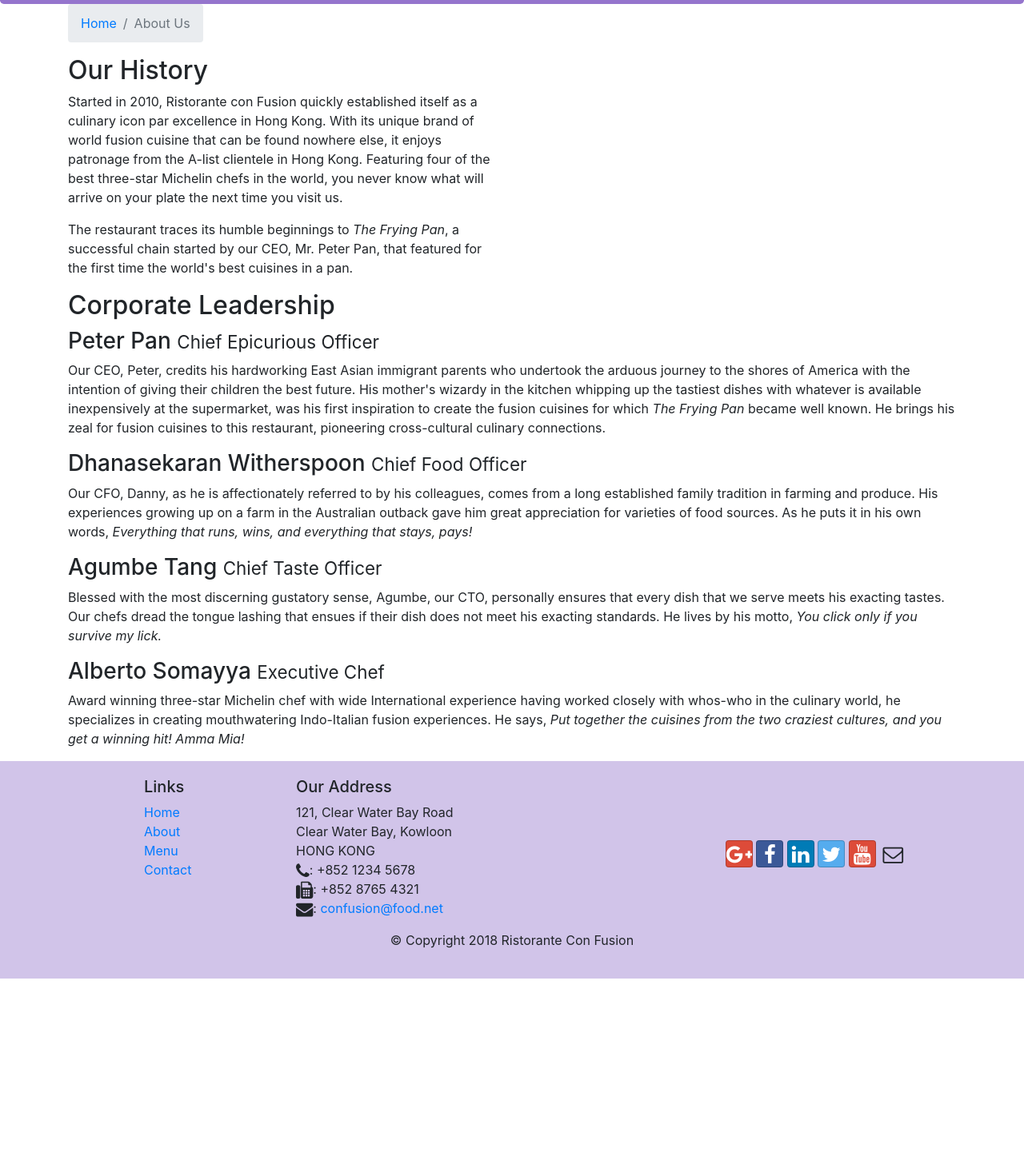
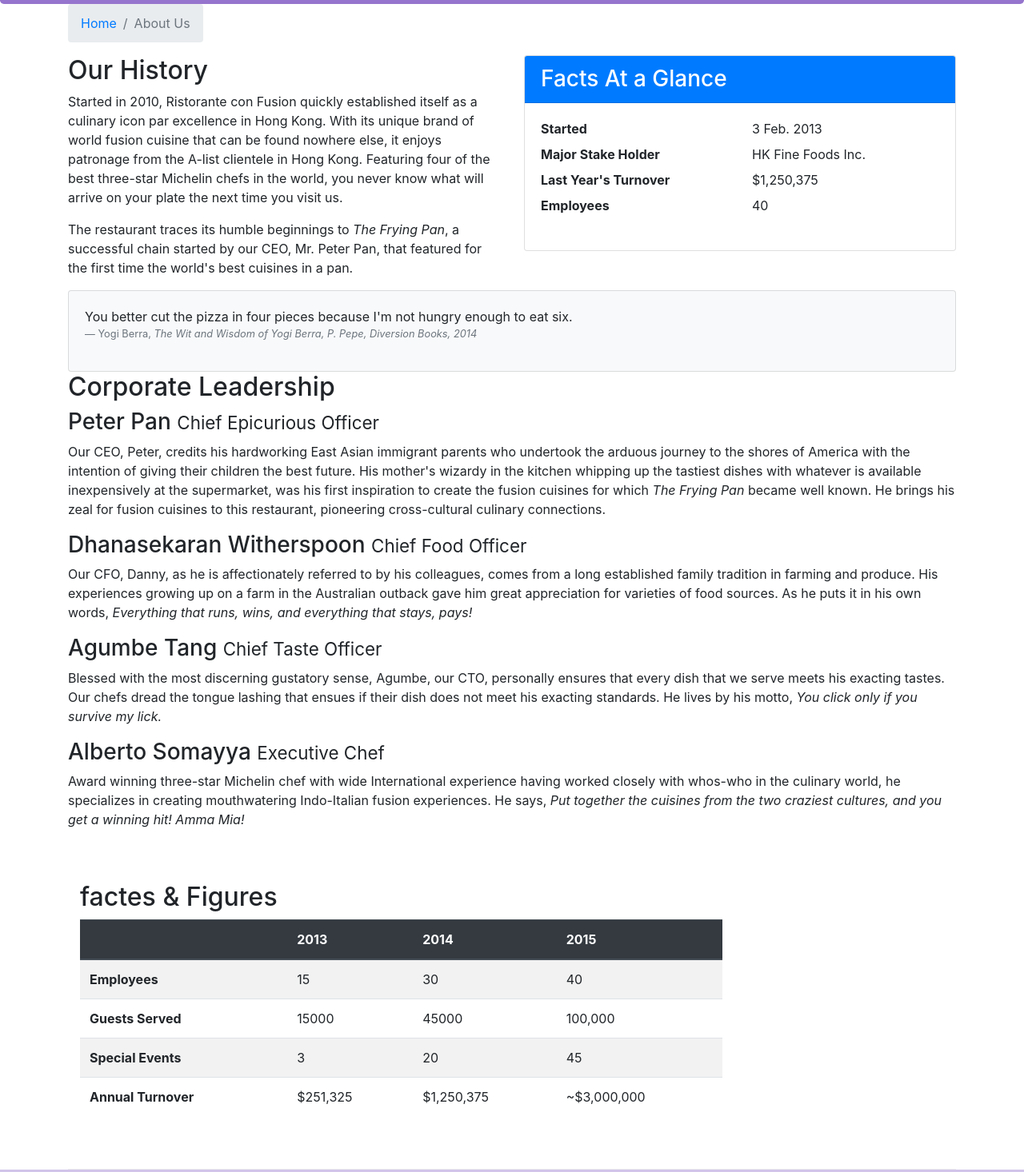
Before and after one commit to Shishira1203/FS-Bootstrap, a website: page aboutus.html in a window 1280 px wide. Shown: the part 329-1795 px from the top of the page at 80% size. Before the commit the page ends 1553 px from the top, so only its background shows below. Drawn offline with nearby package versions, Linux system fonts and the light colour scheme.

Commit message:
Tables and Cards

```diff
--- a/aboutus.html
+++ b/aboutus.html
@@ -63,7 +63,34 @@
                 <p>Started in 2010, Ristorante con Fusion quickly established itself as a culinary icon par excellence in Hong Kong. With its unique brand of world fusion cuisine that can be found nowhere else, it enjoys patronage from the A-list clientele in Hong Kong.  Featuring four of the best three-star Michelin chefs in the world, you never know what will arrive on your plate the next time you visit us.</p>
                 <p>The restaurant traces its humble beginnings to <em>The Frying Pan</em>, a successful chain started by our CEO, Mr. Peter Pan, that featured for the first time the world's best cuisines in a pan.</p>
             </div>
-            <div>
+            <div class="col-sm">
+                <div class="card">
+                    <h3 class="card-header bg-primary text-white">Facts At a Glance</h3>
+                    <div class="card-body">
+                        <dl class="row">
+                            <dt class="col-6">Started</dt>
+                            <dd class="col-6">3 Feb. 2013</dd>
+                            <dt class="col-6">Major Stake Holder</dt>
+                            <dd class="col-6">HK Fine Foods Inc.</dd>
+                            <dt class="col-6">Last Year's Turnover</dt>
+                            <dd class="col-6">$1,250,375</dd>
+                            <dt class="col-6">Employees</dt>
+                            <dd class="col-6">40</dd>
+                        </dl>
+                    </div>
+                </div>
+            </div>
+            <div class="col-12">
+                <div class="card card-body bg-light">
+                    <blockquote class="blackquote">
+                        <p class="mb-0">You better cut the pizza in four pieces because I'm not hungry enough to eat six.</p>
+                        <footer class="blockquote-footer">Yogi Berra,
+                            <cite title="Source Title">
+                                The Wit and Wisdom of Yogi Berra, P. Pepe, Diversion Books, 2014
+                            </cite>
+                        </footer>
+                    </blockquote>
+                </div>
             </div>
         </div>
 
@@ -81,7 +108,50 @@
                 <p class="d-none d-sm-block">Award winning three-star Michelin chef with wide International experience having worked closely with whos-who in the culinary world, he specializes in creating mouthwatering Indo-Italian fusion experiences. He says, <em>Put together the cuisines from the two craziest cultures, and you get a winning hit! Amma Mia!</em></p>
             </div>
        </div>
-
+       <div class="row row-content">
+           <div class="col-12 col-sm-9">
+               <h2>factes &amp; Figures</h2>
+               <div class="table-responsive">
+                <table class="table table-striped">
+                    <thead class="thead-dark">
+                        <tr>
+                            <th>&nbsp;</th>
+                            <th>2013</th>
+                            <th>2014</th>
+                            <th>2015</th>
+                        </tr>
+                    </thead>
+                    <tbody>
+                        <tr>
+                            <th>Employees</th>
+                            <td>15</td>
+                            <td>30</td>
+                            <td>40</td>
+                        </tr>
+                        <tr>
+                            <th>Guests Served</th>
+                            <td>15000</td>
+                            <td>45000</td>
+                            <td>100,000</td>
+                        </tr>
+                        <tr>
+                            <th>Special Events</th>
+                            <td>3</td>
+                            <td>20</td>
+                            <td>45</td>
+                        </tr>
+                        <tr>
+                            <th>Annual Turnover</th>
+                            <td>$251,325</td>
+                            <td>$1,250,375</td>
+                            <td>~$3,000,000</td>
+                        </tr>
+                    </tbody>
+                </table>
+            </div>
+           </div>
+           <div class="col-12 col-sm-3"></div>
+       </div>
     </div>
 
     <footer class="footer">
```
